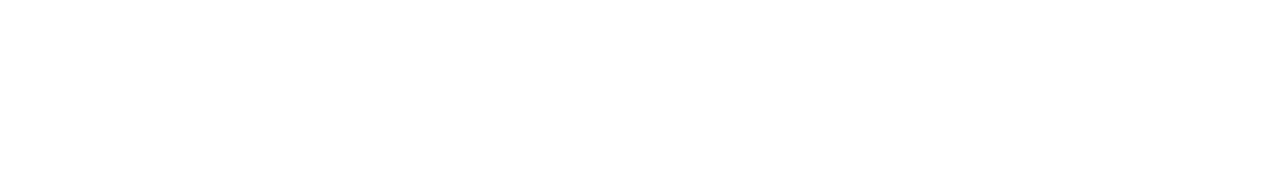
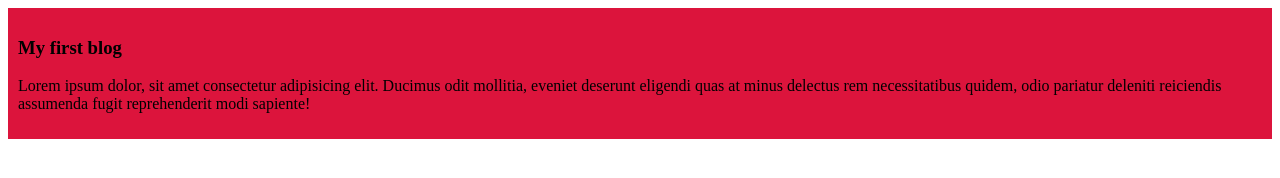
Before and after one commit to fakrul001/my-simple-website, a plain HTML site: page index.html in a window 1280 px wide. Drawn offline with Linux system fonts and the light colour scheme.

Commit message:
added the first blog

```diff
--- a/index.html
+++ b/index.html
@@ -4,8 +4,13 @@
     <meta charset="UTF-8">
     <meta name="viewport" content="width=device-width, initial-scale=1.0">
     <title>My Simple Website</title>
+    <link rel="stylesheet" href="styles/blog.css">
 </head>
 <body>
+    <div>
+        <h3>My first blog</h3>
+        <p>Lorem ipsum dolor, sit amet consectetur adipisicing elit. Ducimus odit mollitia, eveniet deserunt eligendi quas at minus delectus rem necessitatibus quidem, odio pariatur deleniti reiciendis assumenda fugit reprehenderit modi sapiente!</p>
+    </div>
 
 </body>
 </html>
--- /dev/null
+++ b/styles/blog.css
@@ -0,0 +1,5 @@
+div{
+    background-color: crimson;
+    padding: 10px;
+
+}
```
